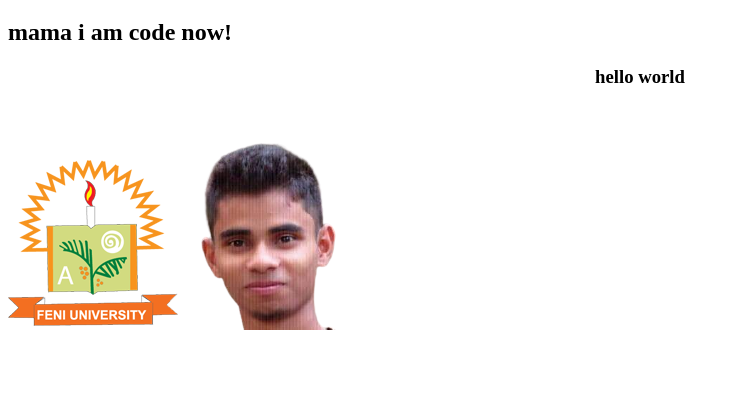
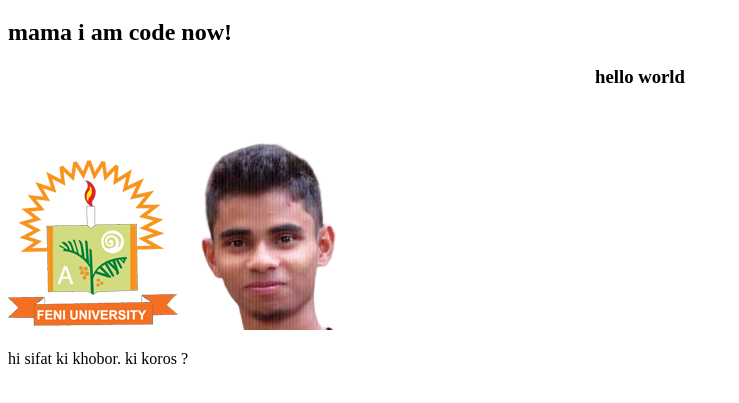
Before and after one commit to sifat-fahimul/secound-repo, a plain HTML site: page index.html in a window 1280 px wide. Shown: the part 61-464 px from the top of the page, without its empty margins (0-739 px from the left). Drawn offline with Linux system fonts and the light colour scheme.

Commit message:
p tag added

```diff
--- a/index.html
+++ b/index.html
@@ -13,5 +13,6 @@
             <h3>hello world</h3>
             <img src="favicon1.png" alt="">
             <img src="sifat.png" alt="">
+            <p>hi sifat  ki khobor. ki koros ?</p>
         </body>
         </html>
```
